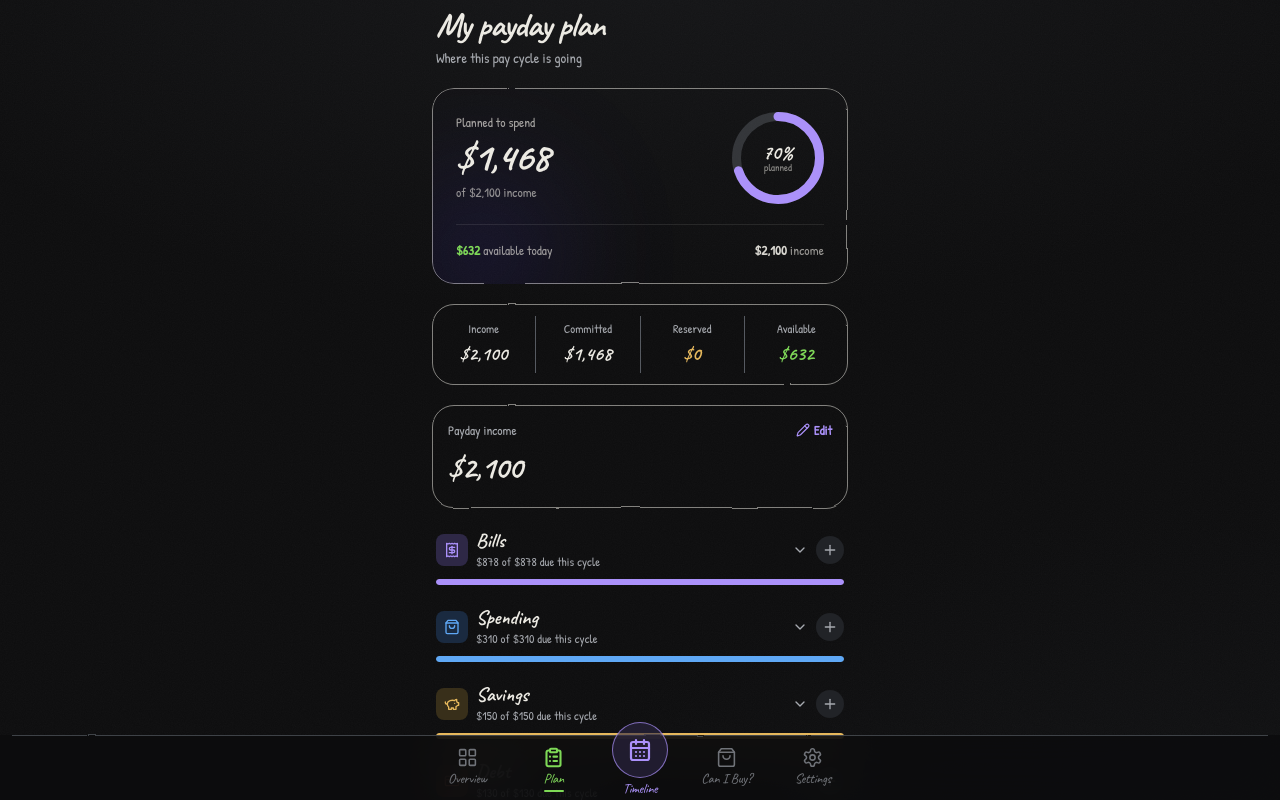
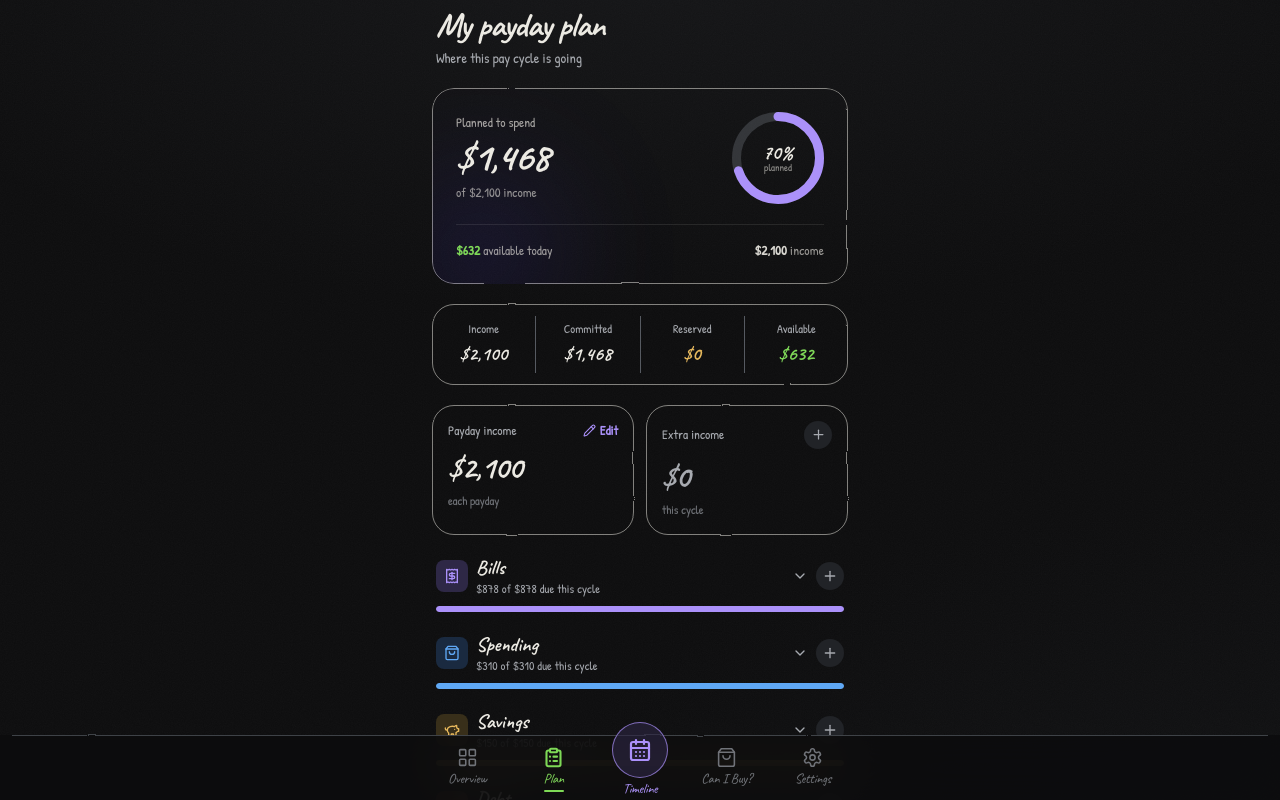
Before and after one commit to ogbaragil/payday, a React (Vite) app in the folder safespend/: page /plan in a window 1280 px wide. Both pictures are taken after a click on the button "Explore with demo data instead". Shown: the top 800 px of the page. Built offline with nearby package versions, Linux system fonts and the light colour scheme; no server answers.

Commit message:
Add files via upload

```diff
--- a/safespend/src/screens/Plan.jsx
+++ b/safespend/src/screens/Plan.jsx
@@ -81,6 +81,12 @@ export default function Plan() {
       : `${funded.length} future bills`;
   const setAsideSummary = `${formatMoney(fundedTotals.reserved, currency, { cents: false })} of ${formatMoney(fundedTotals.goal, currency, { cents: false })} reserved for ${fundedNames}`;
 
+  // Extra income now sits beside Payday income; its list expands below the row.
+  const incomeItems = byType.income || [];
+  const extraSubtotal = incomeItems
+    .filter((e) => isDueInCycle(e, cycle))
+    .reduce((s, e) => s + (Number(e.amount) || 0), 0);
+
   const saveIncome = async () => {
     await setIncome(Number(incomeDraft) || 0);
     setEditingIncome(false);
@@ -135,7 +141,9 @@ export default function Plan() {
         <Stat label="Available" value={formatMoney(summary.safe, currency, { cents: false })} accent={summary.safe < 0 ? "text-clay" : "text-jade"} />
       </Card>
 
-      {/* Income */}
+      {/* Income — payday and extra side by side to save vertical space */}
+      <div className="grid grid-cols-2 gap-3 items-stretch">
+        {/* Payday income */}
         <Card className="p-4">
           <div className="flex items-center justify-between">
             <p className="text-[13px] font-medium text-muted">Payday income</p>
@@ -144,13 +152,13 @@ export default function Plan() {
                 onClick={() => { setIncomeDraft(String(cycle.income || "")); setEditingIncome(true); }}
                 className="flex items-center gap-1 text-[13px] font-semibold text-iris"
               >
-              <Pencil size={14} /> Edit
+                <Pencil size={13} /> Edit
               </button>
             )}
           </div>
           {editingIncome ? (
-          <div className="mt-2 flex items-center gap-2">
-            <div className="flex flex-1 items-center gap-1 rounded-2xl border border-line px-4 py-2.5">
+            <div className="mt-2 space-y-2">
+              <div className="flex items-center gap-1 rounded-2xl border border-line px-3 py-2">
                 <span className="font-display text-2xl font-semibold text-muted">{currencySymbol(currency)}</span>
                 <input
                   autoFocus inputMode="decimal" value={incomeDraft}
@@ -158,14 +166,69 @@ export default function Plan() {
                   className="w-full bg-transparent font-display text-2xl font-bold outline-none tnum"
                 />
               </div>
-            <button onClick={saveIncome} className="rounded-2xl bg-iris px-4 py-3 text-[14px] font-semibold text-white shadow-iris">Save</button>
+              <button onClick={saveIncome} className="w-full rounded-2xl bg-iris py-2 text-[14px] font-semibold text-white shadow-iris">Save</button>
             </div>
           ) : (
+            <>
               <p className="mt-1 font-display text-[32px] font-extrabold tracking-tight tnum">
                 {formatMoney(cycle.income, currency, { cents: false })}
               </p>
+              <p className="text-[12px] text-faint">each payday</p>
+            </>
           )}
         </Card>
+
+        {/* Extra income */}
+        <Card className="p-4">
+          <div className="flex items-center justify-between">
+            <p className="text-[13px] font-medium text-muted">Extra income</p>
+            <button onClick={() => setAddType("income")} className="flex h-7 w-7 items-center justify-center rounded-full bg-elevated text-muted transition hover:text-iris">
+              <Plus size={15} />
+            </button>
+          </div>
+          {incomeItems.length > 0 ? (
+            <button onClick={() => toggleSection("income")} className="mt-1 flex w-full items-baseline justify-between text-left">
+              <span className="font-display text-[32px] font-extrabold tracking-tight tnum text-jade">
+                {formatMoney(extraSubtotal, currency, { cents: false })}
+              </span>
+              <ChevronDown size={16} className={`shrink-0 text-muted transition-transform ${isOpen("income") ? "rotate-180" : ""}`} />
+            </button>
+          ) : (
+            <p className="mt-1 font-display text-[32px] font-extrabold tracking-tight tnum text-muted">
+              {formatMoney(0, currency, { cents: false })}
+            </p>
+          )}
+          <p className="text-[12px] text-faint">this cycle</p>
+        </Card>
+      </div>
+
+      {/* Extra income items — expand below the row */}
+      {isOpen("income") && incomeItems.length > 0 && (
+        <Card className="divide-y divide-line/60 p-1">
+          {incomeItems.map((e) => {
+            const due = isDueInCycle(e, cycle);
+            const muted = !due;
+            const sub = e.dueDate
+              ? due
+                ? `Due ${relativeDay(e.dueDate)}`
+                : `Due ${formatDate(e.dueDate)} · later cycle`
+              : e.recurring
+              ? "Repeats each cycle"
+              : "";
+            return (
+              <button key={e.id} onClick={() => setEditing(e)} className={`flex w-full items-center justify-between px-3 py-3 text-left transition active:bg-elevated ${muted ? "opacity-55" : ""}`}>
+                <span className="min-w-0 flex-1">
+                  <span className="block truncate text-[15px] font-semibold">{e.name}</span>
+                  <span className="block text-[12px] text-muted">{sub}</span>
+                </span>
+                <span className={`text-[15px] font-semibold tnum ${muted ? "text-muted" : "text-jade"}`}>
+                  +{formatMoney(e.amount, currency, { cents: false })}
+                </span>
+              </button>
+            );
+          })}
+        </Card>
+      )}
 
       {/* Set-aside goals — collapsed by default with a one-line summary */}
       {funded.length > 0 && (
@@ -210,7 +273,7 @@ export default function Plan() {
       )}
 
       {/* Grouped editable lists */}
-      {GROUPS.map((g) => {
+      {GROUPS.filter((g) => g.type !== "income").map((g) => {
         const items = byType[g.type] || [];
         const dueItems = items.filter((e) => isDueInCycle(e, cycle));
         const subtotal = dueItems.reduce(
```
Lines whose indentation alone changed are shown as unchanged.
